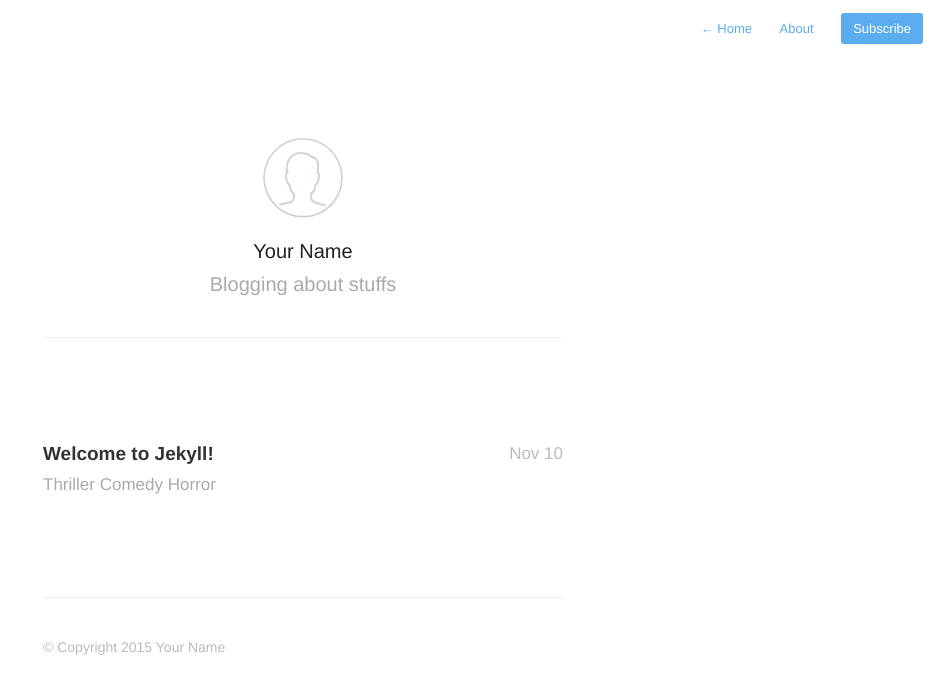
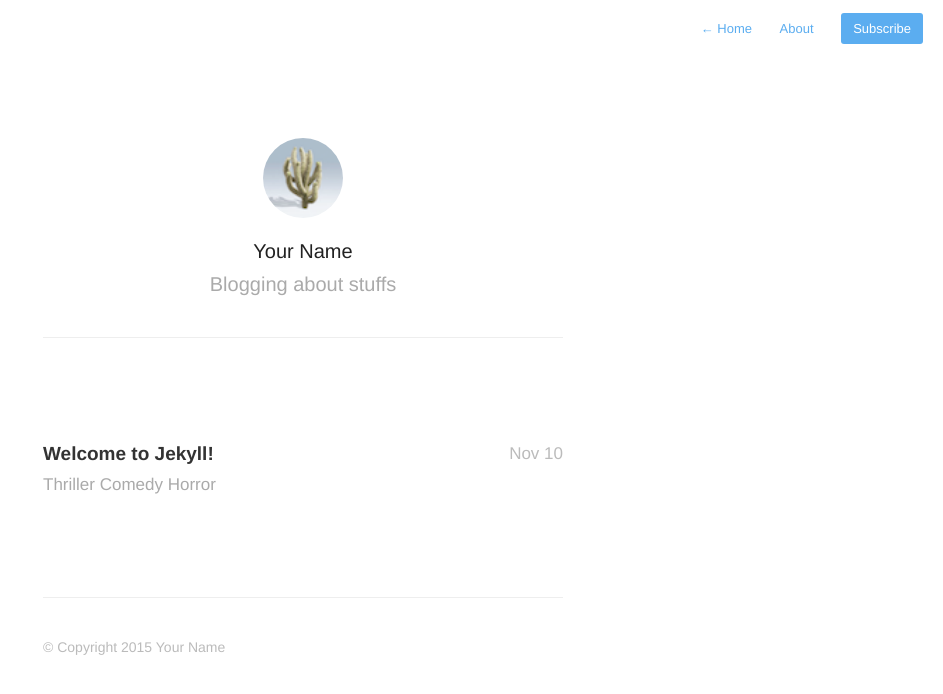
Before and after one commit to evaneschneider/site, a Jekyll site: the page built from index.html, in a window 1280 px wide. Shown: the top 694 px of the page, without its empty margins (337-1280 px from the left). Built offline with Jekyll 4.4.1, drawn with Linux system fonts in a browser that asks for light colours; nearby versions of some CDN libraries; Markdown is read by kramdown in place of the engine named in the settings; the list of posts is cut into pages by our own code.

Commit message:
Smaller cholla avatar.

```diff
--- a/_includes/profile.html
+++ b/_includes/profile.html
@@ -3,10 +3,10 @@
         <header id="header">
         {% if site.aboutPage %}
             <a href="{{ site.baseurl }}about">
-                <img id="avatar" class="2x" src="{{ site.baseurl }}assets/images/avatar.png"/>
+                <img id="avatar" class="2x" src="{{ site.baseurl }}assets/images/cholla.png"/>
             </a>
         {% else %}
-            <img id="avatar" class="2x" src="{{ site.baseurl }}assets/images/avatar.png"/>
+            <img id="avatar" class="2x" src="{{ site.baseurl }}assets/images/cholla.png"/>
         {% endif %}
             <h1>{{ site.author }}</h1>
             <h2>{{ site.description }}</h2>
--- a/_layouts/post.html
+++ b/_layouts/post.html
@@ -14,7 +14,7 @@ archive: true
 </article>
 <footer id="post-meta" class="clearfix">
     <a href="http://twitter.com/{{ site.authorTwitter }}">
-        <img class="avatar" src="{{ site.baseurl }}assets/images/avatar.png">
+        <img class="avatar" src="{{ site.baseurl }}assets/images/cholla.png">
         <div>
             <span class="dark">{{ site.author }}</span>
             <span>{{ site.description }}</span>
```
Also changed, not shown: assets/images/cholla.jpg (deleted), assets/images/cholla.png (added).
